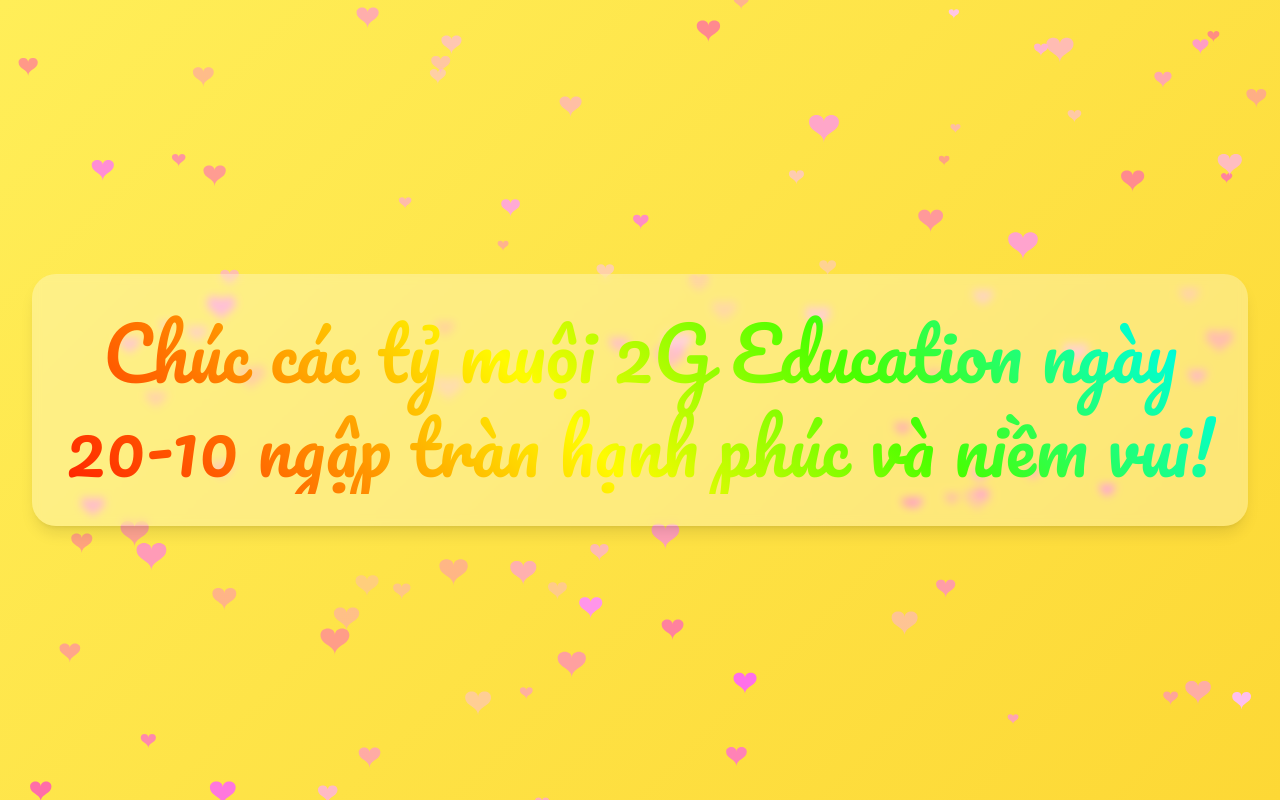
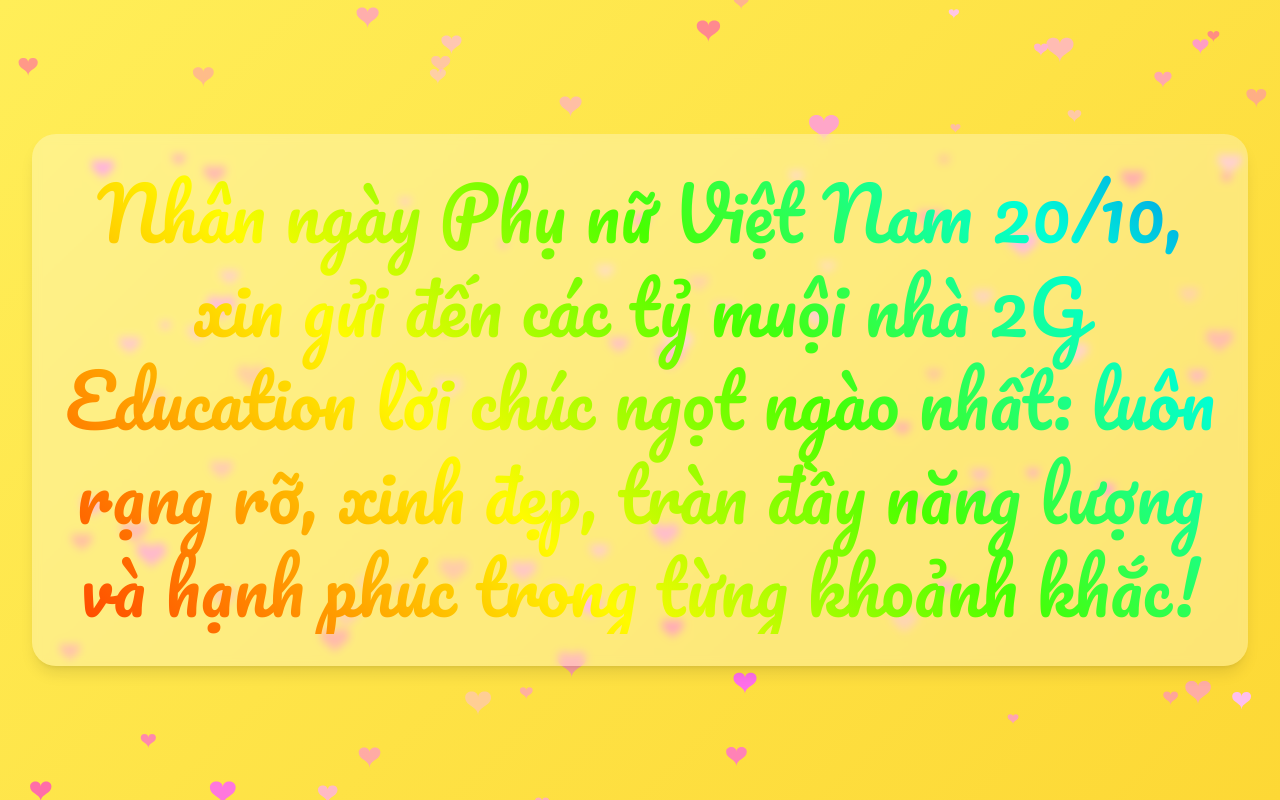
Before and after one commit to thayphuoc/dp-public, a plain HTML site: page 20-10-2G.html in a window 1280 px wide. Drawn offline with nearby package versions, Linux system fonts and the light colour scheme.

Commit message:
Update greeting message for Vietnamese Women's Day

```diff
--- a/20-10-2G.html
+++ b/20-10-2G.html
@@ -71,7 +71,7 @@
         <div class="bg-white/30 backdrop-blur-sm p-8 rounded-3xl shadow-lg text-center">
             <!-- -->
             <h1 class="text-gradient greeting-text">
-                Chúc các tỷ muội 2G Education ngày 20-10 ngập tràn hạnh phúc và niềm vui!
+                Nhân ngày Phụ nữ Việt Nam 20/10, xin gửi đến các tỷ muội nhà 2G Education lời chúc ngọt ngào nhất: luôn rạng rỡ, xinh đẹp, tràn đầy năng lượng và hạnh phúc trong từng khoảnh khắc!
             </h1>
         </div>
     </div>
```
